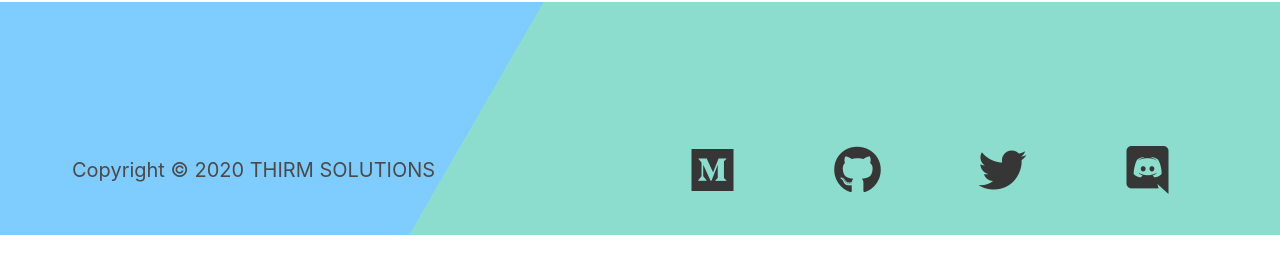
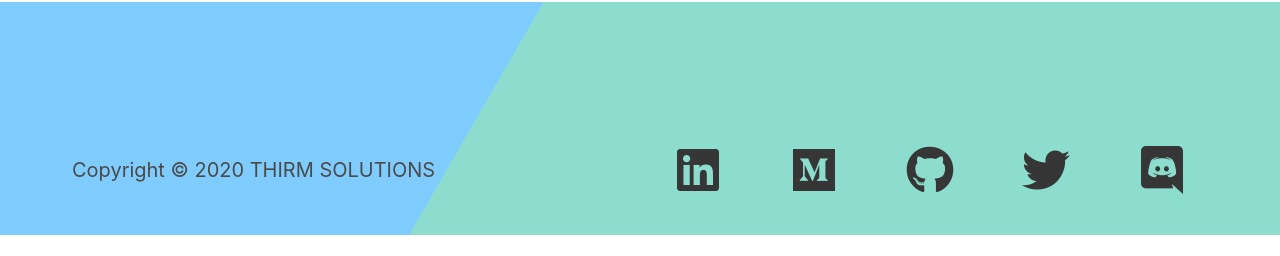
Before and after one commit to SuhailCM/thirmprotocol.github.io, a Vue app: page /contact in a window 1280 px wide. Shown: the part 565-821 px from the top of the page. Built offline with nearby package versions, Linux system fonts and the light colour scheme; what vue-plugin-load-script would draw is missing.

Commit message:
Update App.vue

```diff
--- a/src/App.vue
+++ b/src/App.vue
@@ -41,6 +41,16 @@
             </div>
             <div class="column">
               <div class="columns">
+                        <div class="column">
+                  <center>
+                    <a target="_blank" href="https://www.linkedin.com/company/thirm/?viewAsMember=true">
+                      <span class="has-text-dark">
+         <i class="fab fa-linkedin fa-3x"></i>
+                      </span>
+                    </a>
+                  </center>
+                </div>
+
                 <div class="column">
                   <center>
                     <a target="_blank" href="https://medium.com/thirmprotocol">
```
